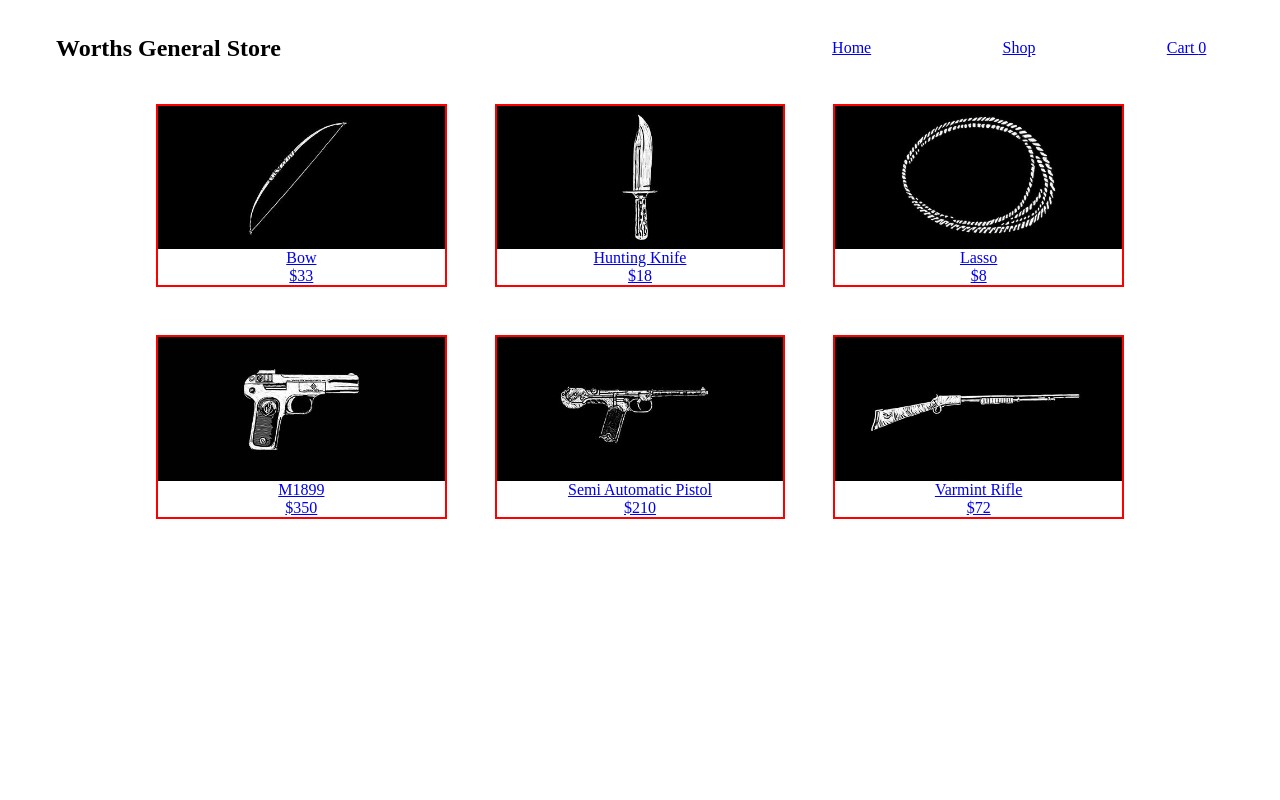
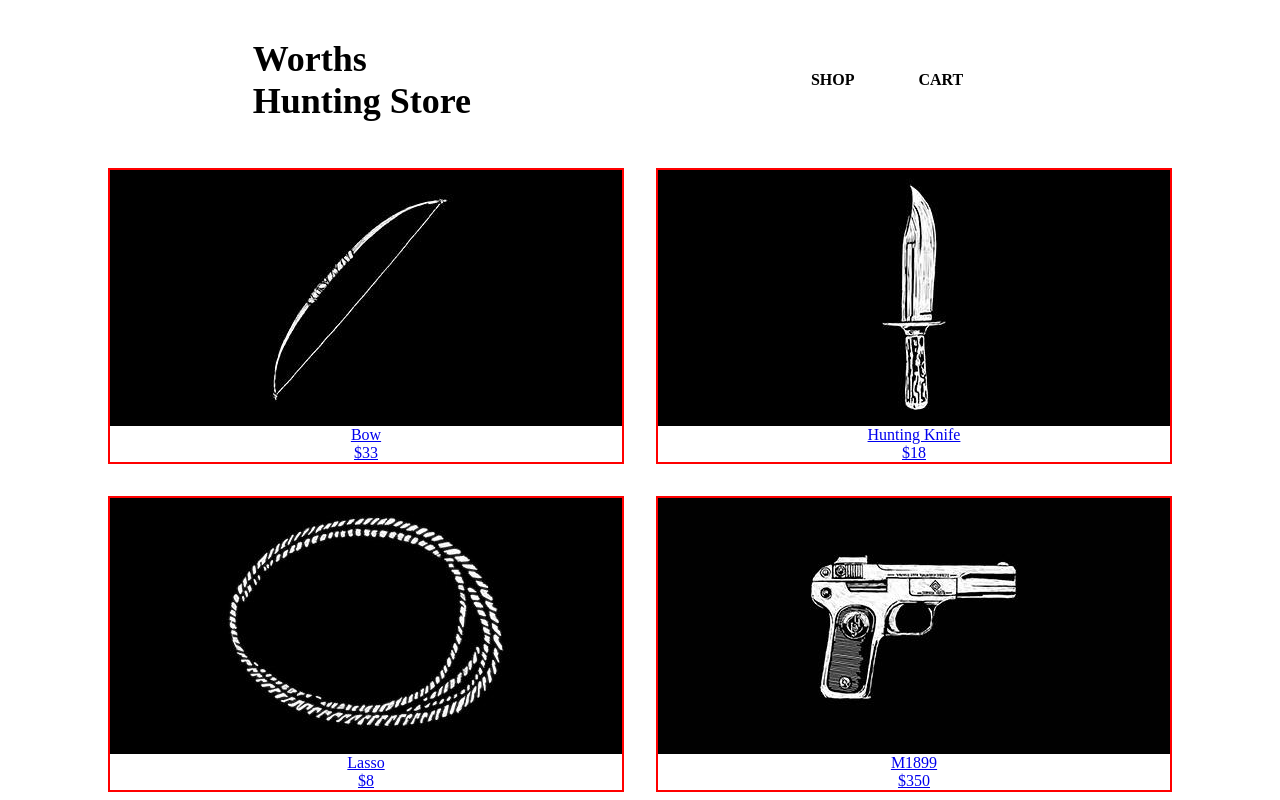
Before and after one commit to srirajbura16/shopping-cart, a React (Create React App) app: page /shop in a window 1280 px wide. Shown: the top 800 px of the page. Built offline with nearby package versions, Linux system fonts and the light colour scheme.

Commit message:
update components and added styling

```diff
--- a/src/components/App.css
+++ b/src/components/App.css
@@ -1,21 +1,24 @@
 /* ------NAV---------------- */
 nav {
   display: flex;
-  justify-content: space-between;
+  justify-content: space-around;
   align-items: center;
   min-height: 10vh;
-}
-
-nav h1 {
-  margin-left: 3rem;
+  width: 85%;
+  margin: 0 auto;
+  font-size: 1.5rem;
 }
 
 .nav-links {
-  width: 40%;
+  font-size: 1rem;
   display: flex;
-  justify-content: space-around;
-  align-items: center;
+  justify-content: flex-end;
   list-style: none;
+  font-weight: bold;
+}
+
+.nav-links li {
+  padding-right: 4rem;
 }
 
 /* ------NAV---------------- */
@@ -26,50 +29,42 @@ nav h1 {
   display: flex;
   flex-direction: column;
   justify-content: center;
-  align-items: center;
+  /* align-items: center; */
+  /* margin: 0 auto; */
+  text-align: center;
   font-size: 3rem;
+  text-decoration: none;
 }
 
-.enter-shop {
-  margin-top: 1.5rem;
+.enter-shop-btn {
   background-color: #282c34;
   color: white;
+  margin-top: 1.4rem;
+  font-size: 2rem;
+  padding: 1rem;
 }
 
 /* ------HOME---------------- */
 
 /* ------SHOP---------------- */
-.shop {
-  width: 1000px;
-  margin: 0 auto;
-}
 
 .products {
-  display: grid;
-  grid-template-columns: repeat(3, 1fr);
-  grid-row-gap: 1rem;
-  grid-column-gap: 1rem;
-  align-items: center;
-  grid-template-rows: repeat(3, 1fr);
+  display: flex;
+  justify-content: center;
+  flex-wrap: wrap;
+  margin: 0 auto;
 }
 
 /* ------SHOP---------------- */
 
 /* ------PRODUCT---------------- */
-.Product {
+.product {
+  /* flex: 1 1 100px; */
   text-align: center;
   border: 2px solid red;
   margin: 1rem;
-}
-
-.product-img {
-  /* width: 350px; */
-}
-
-.product-img img {
-  max-width: 100%;
-  max-height: 100%;
-  display: block;
+  /* width: 500px;
+  height: 250px; */
 }
 
 /* ------PRODUCT---------------- */
--- a/src/components/Home.js
+++ b/src/components/Home.js
@@ -1,14 +1,19 @@
-import './App.css';
 import React from 'react';
 import { Link } from 'react-router-dom';
+import './App.css';
 
 function Home() {
   return (
     <div className="Home">
-      <div>Welcome to Wortgs general store</div>
-      <div className="enter-shop">
-        <Link to="./shop">Enter Shop</Link>
+      <div>
+        Welcome to Wortgs Hunting Store. <br />
+        Find everything you need
+        <br />
+        for your next hunting trip.
       </div>
+      <Link to="./shop">
+        <button class="enter-shop-btn">Enter Shop</button>
+      </Link>
     </div>
   );
 }
--- a/src/components/Nav.js
+++ b/src/components/Nav.js
@@ -1,23 +1,26 @@
+import React, { useContext } from 'react';
+import { Link } from 'react-router-dom';
 import './App.css';
-import { Link } from 'react-router-dom';
-import React, { useContext, useState } from 'react';
 import { ItemsContext } from './ItemsContext';
 function Nav() {
   const [cartItems, setCartItems] = useContext(ItemsContext);
-
+  const linkStyles = { textDecoration: 'none', color: 'black' };
   return (
     <nav>
-      <h1>Worths General Store</h1>
+      <Link to="/" style={linkStyles}>
+        <h1>
+          Worths
+          <br />
+          Hunting Store
+        </h1>
+      </Link>
       <ul className="nav-links">
-        <Link to="/">
-          <li>Home</li>
+        <Link to="/shop" style={linkStyles}>
+          <li>SHOP</li>
         </Link>
-        <Link to="/shop">
-          <li>Shop</li>
-        </Link>
-        <Link to="/cart">
+        <Link to="/cart" style={linkStyles}>
           <li>
-            Cart <span>{cartItems.length}</span>
+            CART <span>{cartItems.length > 0 && cartItems.length}</span>
           </li>
         </Link>
       </ul>
--- a/src/components/Product.js
+++ b/src/components/Product.js
@@ -4,7 +4,7 @@ function Product(props) {
   const { title, price, img } = props;
 
   return (
-    <div className="Product">
+    <div className="product">
       <div className="product-img">
         <img src={window.location.origin + `/assets/${img}`} />
       </div>
--- a/src/components/Shop.js
+++ b/src/components/Shop.js
@@ -20,7 +20,6 @@ function Shop() {
                 img={item.img}
                 title={item.title}
                 price={item.price}
-                key={item.id}
               />
             </Link>
           );
```
